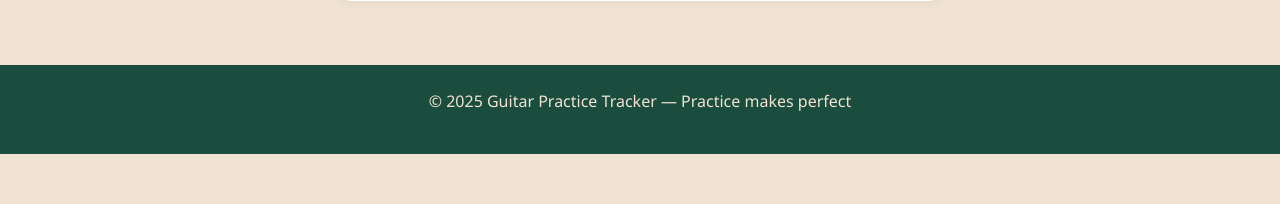
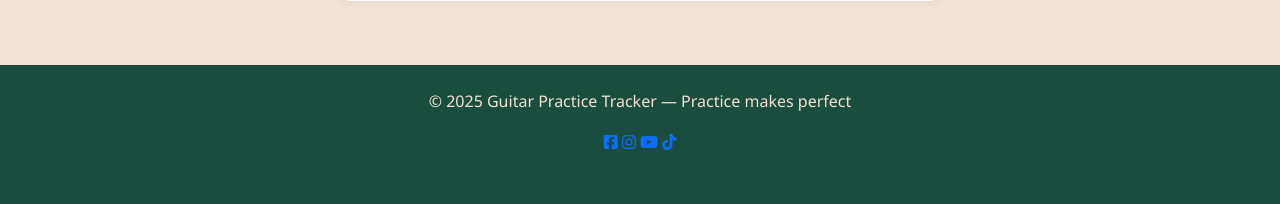
Before and after one commit to N4v1ds0n/guitar-practice-tracker, a Django app: page /accounts/profile/ in a window 1280 px wide. Shown: the part 1278-1482 px from the top of the page. Before the commit the page ends 1432 px from the top, so only its background shows below. Run offline with Django 4.2, Linux system fonts and the light colour scheme; a user stored in the database is signed in; some libraries are stand-ins or nearby versions.

```diff
--- a/templates/base.html
+++ b/templates/base.html
@@ -7,11 +7,6 @@
     <title>{% block title %}Guitar Tracker{% endblock %}</title>
     <meta name="viewport" content="width=device-width, initial-scale=1.0">
 
-    <!-- Favicon-->
-    <link rel="apple-touch-icon" sizes="180x180" href="{% static 'favicon/apple-touch-icon.png' %}">
-    <link rel="icon" sizes="32x32" href="{% static 'favicon/favicon-32x32.png' %}">
-    <link rel="icon" sizes="16x16" href="{% static 'favicon/favicon-16x16.png' %}">
-
     <!-- Bootstrap CSS -->
     <link
       href="https://cdn.jsdelivr.net/npm/bootstrap@5.3.3/dist/css/bootstrap.min.css"
@@ -19,6 +14,10 @@
       integrity="sha384-QWTKZyjpPEjISv5WaRU9OFeRpok6YctnYmDr5pNlyT2bRjXh0JMhjY6hW+ALEwIH"
       crossorigin="anonymous"
     >
+    <!-- Favicon-->
+    <link rel="apple-touch-icon" sizes="180x180" href="{% static 'favicon/apple-touch-icon.png' %}">
+    <link rel="icon" sizes="32x32" href="{% static 'favicon/favicon-32x32.png' %}">
+    <link rel="icon" sizes="16x16" href="{% static 'favicon/favicon-16x16.png' %}">
 
     <link rel="stylesheet" href="{% static 'css/style.css' %}">
 </head>
@@ -65,7 +64,26 @@
            <div class="container">
               <p>© 2025 Guitar Practice Tracker — Practice makes perfect</p>
           </div>
+          <div id="social" class="col-12 text-center mb-4">
+            <a href="https://www.facebook.com" target="_blank" aria-label="Visit our Facebook page (opens in a new tab)"
+                rel="noopener"><i class="fa-brands fa-square-facebook"></i></a>
+            <a href="https://www.instagram.com" target="_blank" aria-label="Visit our Instagram page (opens in a new tab)"
+                rel="noopener"><i class="fa-brands fa-instagram"></i></a>
+            <a href="https://www.youtube.com/" target="_blank" aria-label="Visit our Youtube canal (opens in a new tab)"
+                rel="noopener"><i class="fab fa-youtube"></i></a>
+            <a href="https://www.tiktok.com" target="_blank" aria-label="Visit our Tiktok page (opens in a new tab)"
+                rel="noopener"><i class="fab fa-tiktok"></i></a>
+        </div>
       </footer>
     </div>
+    <!-- Font Awesome kit-->
+
+    <!-- Bootstrap JS Script-->
+  <script
+    src="https://cdn.jsdelivr.net/npm/bootstrap@5.3.3/dist/js/bootstrap.bundle.min.js"
+    integrity="sha384-YvpcrYf0tY3lHB60NNkmXc5s9fDVZLESaAA55NDzOxhy9GkcIdslK1eN7N6jIeHz"
+    crossorigin="anonymous">
+  </script>
+  <script src="https://kit.fontawesome.com/628577f2e3.js" crossorigin="anonymous"></script>
 </body>
 </html>
```
Also changed, not shown: readme.md, 2 other files.
